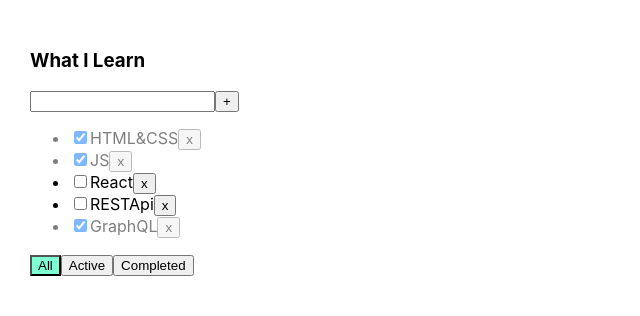
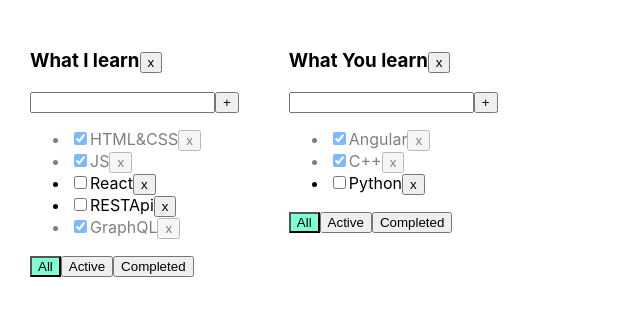
Before and after one commit to DmitryPatskalev/todoListProject, a React (Create React App) app: page / in a window 1280 px wide. Shown: the top 316 px of the page, without its empty margins (0-640 px from the left). Built offline with nearby package versions, Linux system fonts and the light colour scheme.

Commit message:
05_Many_TodoLists

```diff
--- a/src/App.tsx
+++ b/src/App.tsx
@@ -6,67 +6,100 @@
 import {FilterValueType} from "./component/ButtonFilterTasks";
 
 
+export type TodoListType = {
+	 [key: string]: Array<TasksType>
+}
+
+export type TodoListArrayType = {
+	 id: string
+	 title: string
+	 filter: FilterValueType
+}
+
 function App() {
 
-	 const tasksArray = [
+	 const todoListId1 = v1()
+	 const todoListId2 = v1()
+
+	 const todoListArray: Array<TodoListArrayType> = [
+			{id: todoListId1, title: 'What I learn', filter: 'All'},
+			{id: todoListId2, title: 'What You learn', filter: 'All'},
+	 ]
+
+	 const tasksArray = {
+			[todoListId1]: [
 				 {id: v1(), title: 'HTML&CSS', isDone: true},
 				 {id: v1(), title: 'JS', isDone: true},
 				 {id: v1(), title: 'React', isDone: false},
 				 {id: v1(), title: 'RESTApi', isDone: false},
 				 {id: v1(), title: 'GraphQL', isDone: true},
+			],
+			[todoListId2]: [
+				 {id: v1(), title: 'Angular', isDone: true},
+				 {id: v1(), title: 'C++', isDone: true},
+				 {id: v1(), title: 'Python', isDone: false},
 			]
-
-	 const [tasks, setTasks] = useState<Array<TasksType>>(tasksArray)
-	 const [filter, setFilter] = useState<FilterValueType>('All')
-	 const [taskTitle, setTaskTitle] = useState<string>('')
-
-	 const removeTask = (taskId: string) => {
-			setTasks(tasks.filter(t => t.id !== taskId))
 	 }
 
-	 let taskForTodolist = tasks
-	 if (filter === 'Active') {
-			taskForTodolist = tasks.filter(t => !t.isDone)
-	 }
-	 if (filter === 'Completed') {
-			taskForTodolist = tasks.filter(t => t.isDone)
+	 const [todoLists, setTodoLists] = useState(todoListArray)
+	 const [tasks, setTasks] = useState<TodoListType>(tasksArray)
+
+
+	 const removeTask = (todoListId: string, taskId: string) => {
+			setTasks({...tasks, [todoListId]: tasks[todoListId].filter(t => t.id !== taskId)})
 	 }
 
-	 const changeFilterTask = (value: FilterValueType) => {
-			setFilter(value)
+	 const removeTodolist = (todoListId: string) => {
+			setTodoLists(todoLists.filter(tl => tl.id !== todoListId))
+			delete tasks[todoListId]
+			setTasks({...tasks})
 	 }
-	 const addTask = (title: string) => {
+
+	 const changeFilterTask = (todoListId: string, value: FilterValueType) => {
+			setTodoLists(todoLists.map(tl => tl.id === todoListId ? {...tl, filter: value} : tl))
+	 }
+
+	 const addTask = (todoListId: string, title: string) => {
 			let newTask = {
 				 id: v1(),
 				 title,
 				 isDone: false
 			}
-			setTasks([newTask, ...tasks])
-			setTaskTitle('')
+			tasks[todoListId] = [newTask, ...tasks[todoListId]]
+			setTasks({...tasks})
 	 }
 
-	 const onChangeHundler = (event: ChangeEvent<HTMLInputElement>) => {
-			setTaskTitle(event.currentTarget.value)
-	 }
 
-	 const changeTaskStatus = (taskId: string, isDone: boolean) => {
-			setTasks(tasks.map(t => t.id === taskId ? {...t, isDone} : t))
+	 const changeTaskStatus = (todoListId: string, taskId: string, isDone: boolean) => {
+			setTasks({...tasks, [todoListId]: tasks[todoListId].map(t => t.id === taskId ? {...t, isDone} : t)})
 	 }
 
 
 	 return (
 		 <div className="App">
-				<TodoList
-					todoListTitle='What I Learn'
+				{todoLists.map(tl => {
+
+					 let taskForTodolist = tasks[tl.id]
+					 if (tl.filter === 'Active') {
+							taskForTodolist = tasks[tl.id].filter(t => !t.isDone)
+					 }
+					 if (tl.filter === 'Completed') {
+							taskForTodolist = tasks[tl.id].filter(t => t.isDone)
+					 }
+					 return <TodoList
+						 key={tl.id}
+						 todoListId={tl.id}
+						 todoListTitle={tl.title}
 						 tasks={taskForTodolist}
 						 removeTask={removeTask}
 						 changeFilterTask={changeFilterTask}
 						 addTask={addTask}
-					onChangeHundler={onChangeHundler}
-					taskTitle={taskTitle}
 						 changeTaskStatus={changeTaskStatus}
-					filter={filter}
+						 filter={tl.filter}
+						 removeTodolist={removeTodolist}
 					 />
+				})}
+
 		 </div>
 	 );
 }
--- a/src/component/ButtonFilterTasks.tsx
+++ b/src/component/ButtonFilterTasks.tsx
@@ -4,20 +4,21 @@
 export type FilterValueType = 'All' | 'Active' | 'Completed'
 
 export type FilterChangeTasksType = {
-	 changeFilterTask: (value: FilterValueType) => void
+	 todoListId: string
+	 changeFilterTask: (todoListId: string, value: FilterValueType) => void
 	 filter: FilterValueType
 }
 
-export const ButtonFilterTasks: React.FC<FilterChangeTasksType> = ({changeFilterTask, filter}) => {
+export const ButtonFilterTasks: React.FC<FilterChangeTasksType> = ({changeFilterTask, filter, todoListId}) => {
 
 	 const onAllButton = () => {
-			changeFilterTask('All')
+			changeFilterTask(todoListId, 'All')
 	 }
 	 const onActiveButton = () => {
-			changeFilterTask('Active')
+			changeFilterTask(todoListId, 'Active')
 	 }
 	 const onCompletedButton = () => {
-			changeFilterTask('Completed')
+			changeFilterTask(todoListId, 'Completed')
 	 }
 
 	 const styleButtonAll = filter === 'All' ? 'active-filter' : ''
--- a/src/component/Input.tsx
+++ b/src/component/Input.tsx
@@ -1,28 +1,37 @@
 import React, {ChangeEvent, KeyboardEvent, useState} from 'react';
 
 type InputType = {
-	 addTask: (title: string) => void
-	 onChangeHundler: (event: ChangeEvent<HTMLInputElement>) => void
-	 taskTitle: string
+	 todoListId: string
+	 addTask: (todoListId: string, title: string) => void
 }
 
-export const Input: React.FC<InputType> = ({addTask, onChangeHundler, taskTitle}) => {
+export const Input: React.FC<InputType> = ({addTask, todoListId}) => {
 
 	 const [error, setError] = useState<null | string>(null)
+	 const [newTaskTitle, setNewTaskTitle] = useState<string>('')
+
+	 const onChangeHundler = (event: ChangeEvent<HTMLInputElement>) => {
+			setNewTaskTitle(event.currentTarget.value)
+	 }
 
 	 const addNewTask = () => {
-			return taskTitle.trim() !== '' ? addTask(taskTitle) : setError('Title is required!')
+			if (newTaskTitle.trim() !== '') {
+				 addTask(todoListId, newTaskTitle)
+				 setNewTaskTitle('')
+			} else {
+				 setError('Title is required!')
+			}
 	 }
 
 	 const onKeyPressHundler = (event: KeyboardEvent<HTMLInputElement>) => {
 			setError(null)
-			return event.charCode === 13 && addNewTask()
+			return event.key === 'Enter' && addNewTask()
 	 }
 
 	 return (
 		 <div>
 				<input
-					value={taskTitle}
+					value={newTaskTitle}
 					onChange={onChangeHundler}
 					onKeyPress={onKeyPressHundler}
 					className={error ? 'error' : ''}
--- a/src/component/Tasks.tsx
+++ b/src/component/Tasks.tsx
@@ -8,21 +8,22 @@
 }
 
 export type TasksPropsType = {
+	 todoListId: string
 	 tasks: TasksType[]
-	 removeTask: (id: string) => void
-	 changeTaskStatus: (taskId: string, isDone: boolean) => void
+	 removeTask: (todoListId: string, id: string) => void
+	 changeTaskStatus: (todoListId: string, taskId: string, isDone: boolean) => void
 }
 
-export const Tasks: React.FC<TasksPropsType> = ({tasks, removeTask, changeTaskStatus}) => {
+export const Tasks: React.FC<TasksPropsType> = ({tasks, removeTask, changeTaskStatus, todoListId}) => {
 
 	 return (
 		 <ul>
 				{tasks.map(t => {
 					 const changeStatus = (event: ChangeEvent<HTMLInputElement>) => {
-							changeTaskStatus(t.id, event.currentTarget.checked)
+							changeTaskStatus(todoListId, t.id, event.currentTarget.checked)
 					 }
 					 const deleteTasks = () => {
-							removeTask(t.id)
+							removeTask(todoListId, t.id)
 					 }
 
 					 return <li key={t.id} className={t.isDone ? 'is-done' : ''}>
--- a/src/component/TodoList.tsx
+++ b/src/component/TodoList.tsx
@@ -5,43 +5,50 @@
 
 
 export type TodoListType = {
+	 todoListId: string
 	 todoListTitle: string
-	 taskTitle: string
 	 tasks: TasksType[]
-	 removeTask: (id: string) => void
-	 changeFilterTask: (value: FilterValueType) => void
-	 addTask: (title: string) => void
-	 onChangeHundler: (event: ChangeEvent<HTMLInputElement>) => void
-	 changeTaskStatus: (taskId: string, isDone: boolean) => void
+	 removeTask: (todoListId: string, id: string) => void
+	 changeFilterTask: (todoListId: string, value: FilterValueType) => void
+	 addTask: (todoListId: string, title: string) => void
+	 changeTaskStatus: (todoListId: string, taskId: string, isDone: boolean) => void
 	 filter: FilterValueType
+	 removeTodolist: (todoListId: string) => void
 }
 
 
 export const TodoList: React.FC<TodoListType> = ({
+																										todoListId,
 																										todoListTitle,
 																										tasks,
 																										removeTask,
 																										changeFilterTask,
 																										addTask,
-																										onChangeHundler,
-																										taskTitle,
 																										changeTaskStatus,
-																										filter
+																										filter,
+																										removeTodolist
 																								 }) => {
+
+	 const deleteTodoList = () => {
+			removeTodolist(todoListId)
+	 }
 
 	 return (
 		 <div>
-				<h3>{todoListTitle}</h3>
+				<h3>{todoListTitle}
+					 <button onClick={deleteTodoList}>x</button>
+				</h3>
+
 
 				<div>
 					 <Input
+						 todoListId={todoListId}
 						 addTask={addTask}
-						 onChangeHundler={onChangeHundler}
-						 taskTitle={taskTitle}
 					 />
 				</div>
 
 				<Tasks
+					todoListId={todoListId}
 					tasks={tasks}
 					removeTask={removeTask}
 					changeTaskStatus={changeTaskStatus}
@@ -49,6 +56,7 @@
 
 				<div>
 					 <ButtonFilterTasks
+						 todoListId={todoListId}
 						 changeFilterTask={changeFilterTask}
 						 filter={filter}
 					 />
```
Lines whose indentation alone changed are shown as unchanged.
